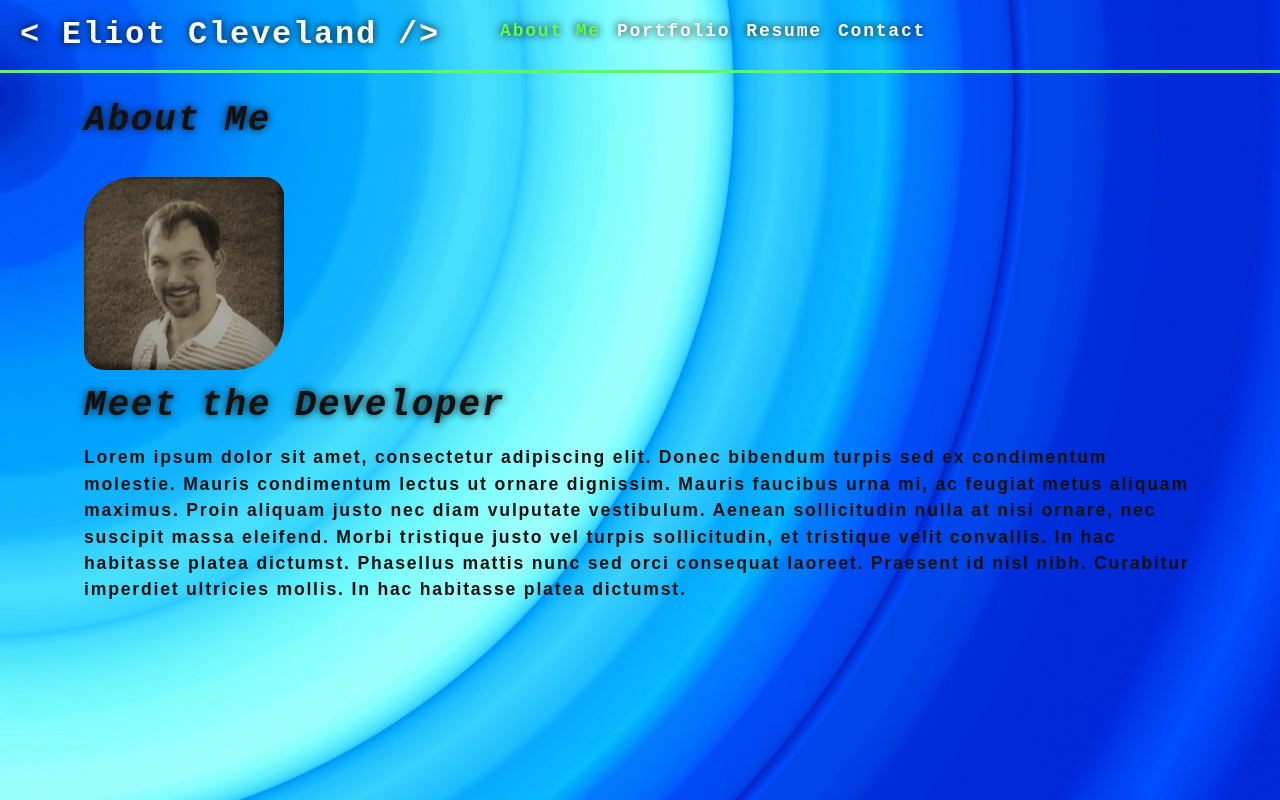
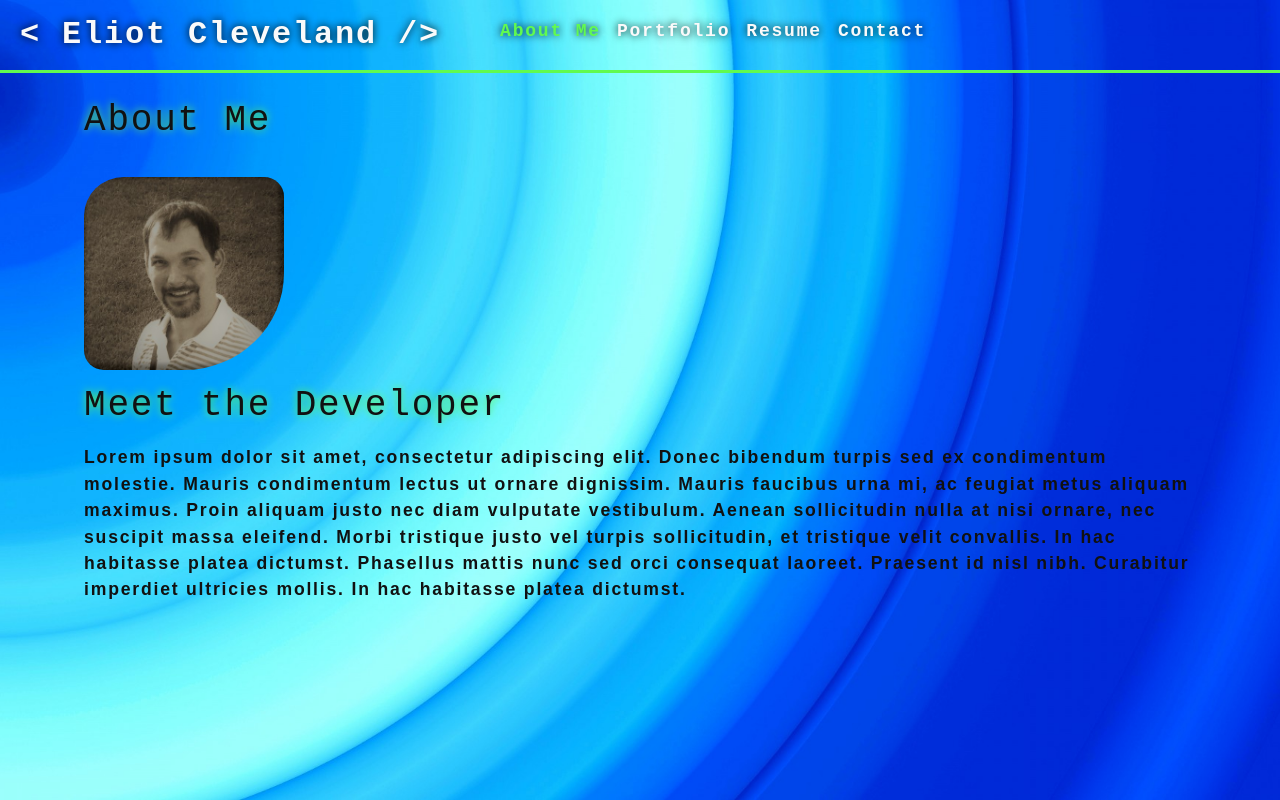
Before and after one commit to eclevela-1234/folio-3-point-0, a React (Create React App) app: page / in a window 1280 px wide. Built offline with nearby package versions, Linux system fonts and the light colour scheme.

Commit message:
more styling

```diff
--- a/src/index.css
+++ b/src/index.css
@@ -55,10 +55,10 @@ h6 {
 
 h1 {
   font-size: 2.25rem;
-  font-weight: 550;
-  font-style: oblique;
+  /* font-style: oblique; */
   color: var(--darker);
-  text-shadow: 0 0 8px;
+  text-shadow: 0 0 8px var(--secondary);
+
 }
 
 h2 {
@@ -324,7 +324,7 @@ a {
 
 #profileImg {
   max-width: 200px;
-  border-radius: 25% 10%;
+  border-radius: 20% 10% 50% 10%;
 }
 
 @media screen and (max-width: 980px) {
```
